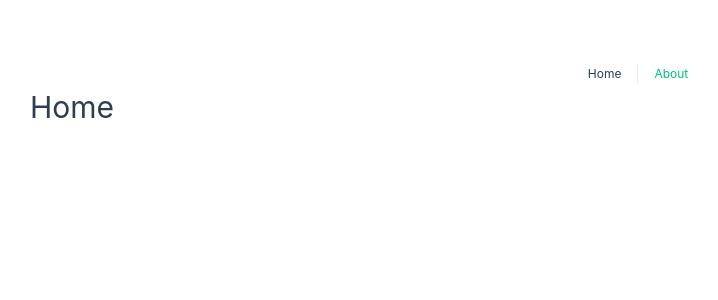
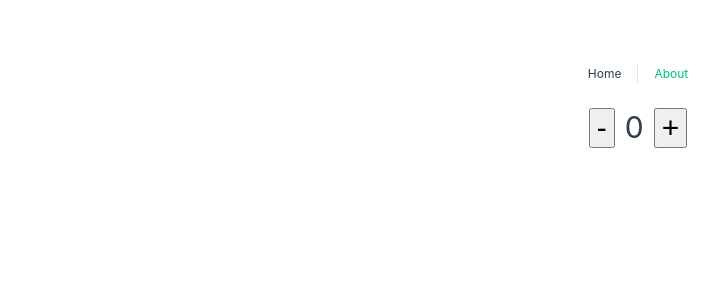
Before and after one commit to lkagan/vue-composition-api-basics, a Vue app: page / in a window 1280 px wide. Shown: the top 300 px of the page, without its empty margins (2-720 px from the left). Built offline with nearby package versions, Linux system fonts and the light colour scheme.

Commit message:
Setup of simple counter

```diff
--- a/src/views/HomeView.vue
+++ b/src/views/HomeView.vue
@@ -1,5 +1,41 @@
 <template>
   <div class="home">
-    <h1>Home</h1>
+    <div>
+      <button @click="decreaseCounter" class="btn">-</button>
+      <span class="counter">{{ counter }}</span>
+      <button @click="increaseCounter" class="btn">+</button>
+    </div>
   </div>
 </template>
+<script>
+export default {
+  data () {
+    return {
+      counter: 0
+    }
+  },
+
+  methods: {
+    increaseCounter () {
+      this.counter++
+    },
+
+    decreaseCounter () {
+      this.counter--
+    }
+  }
+}
+</script>
+<style>
+  .home {
+    padding: 20px;
+    text-align: center;
+  }
+  .home .btn {
+    margin: 0 10px;
+    font-size: 30px;
+  }
+  .home .counter {
+    font-size: 30px;
+  }
+</style>
```
